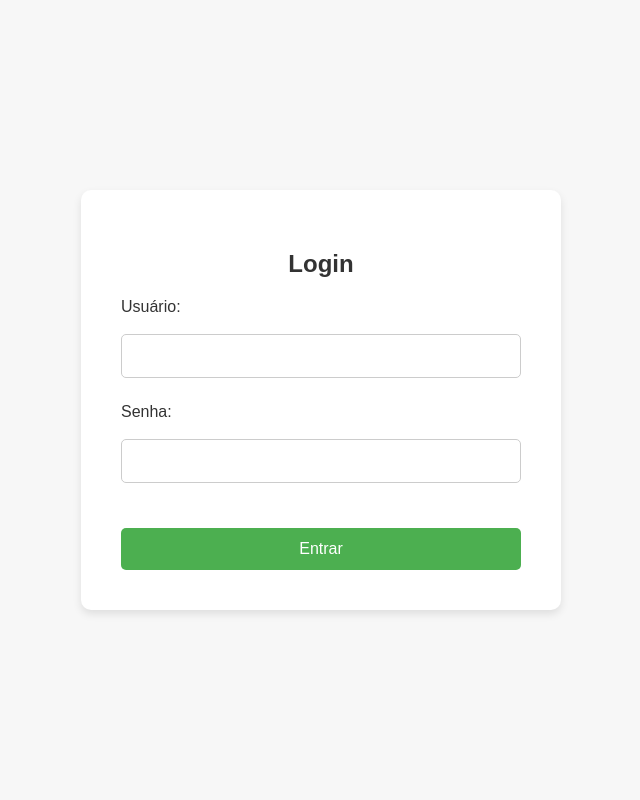
After one commit to mayren-07/Jefiinho-J-F, a Flask app: page /login in a window 1280 px wide. The commit adds this page. Shown: the whole page, without its empty margins (319-959 px from the left). Run offline with Flask 3, Linux system fonts and the light colour scheme.

Commit message:
added authentication

```diff
--- a/chatbot_project/app.py
+++ b/chatbot_project/app.py
@@ -1,6 +1,6 @@
 import logging
 import boto3
-from flask import Flask, render_template, request, jsonify
+from flask import Flask, render_template, request, jsonify, redirect, url_for, session
 from botocore.exceptions import ClientError
 import os
 from dotenv import load_dotenv
@@ -13,6 +13,12 @@ logger = logging.getLogger(__name__)
 logging.basicConfig(level=logging.INFO)
 
 app = Flask(__name__)
+
+app.secret_key = os.getenv("SECRET_KEY", "minha_chave_secreta")  # Chave secreta para a sessão
+
+# Credenciais fixas
+USERNAME = "usuario"
+PASSWORD = "aws&chat"
 
 def generate_conversation(bedrock_client, model_id, messages):
     """Envia mensagens para o modelo."""
@@ -84,11 +90,35 @@ def generate_conversation(bedrock_client, model_id, messages):
 #             text += page.extract_text()
 #     return text
 
+@app.route("/login", methods=["GET", "POST"])
+def login():
+    if request.method == "POST":
+        # Verifica as credenciais fornecidas
+        username = request.form.get("username")
+        password = request.form.get("password")
+
+        if username == USERNAME and password == PASSWORD:
+            # Autenticação bem-sucedida
+            session["authenticated"] = True
+            return redirect(url_for("home"))
+        else:
+            # Autenticação falhou
+            return render_template("login.html", error="Credenciais inválidas. Tente novamente.")
+
+    return render_template("login.html")
 
 @app.route("/")
 def home():
+    # Verifica se o usuário está autenticado
+    if not session.get("authenticated"):
+        return redirect(url_for("login"))
     return render_template("index.html")
 
+@app.route("/logout")
+def logout():
+    # Finaliza a sessão e redireciona para a página de login
+    session.pop("authenticated", None)
+    return redirect(url_for("login"))
 
 @app.route("/ask", methods=["POST"])
 def ask():
--- /dev/null
+++ b/chatbot_project/static/css/login.css
@@ -0,0 +1,77 @@
+body {
+    font-family: Arial, sans-serif;
+    background-color: #f7f7f7;
+    display: flex;
+    justify-content: center;
+    align-items: center;
+    height: 100vh;
+    margin: 0;
+}
+
+.login-container {
+    background-color: white;
+    padding: 40px;
+    border-radius: 10px;
+    box-shadow: 0 4px 8px rgba(0, 0, 0, 0.1);
+    max-width: 400px;
+    width: 100%;
+    text-align: center;
+}
+
+.login-container h2 {
+    margin-bottom: 20px;
+    font-size: 24px;
+    color: #333;
+}
+
+.login-container input[type="text"],
+.login-container input[type="password"] {
+    width: 100%;
+    padding: 12px;
+    margin: 10px 0;
+    display: inline-block;
+    border: 1px solid #ccc;
+    border-radius: 5px;
+    box-sizing: border-box;
+    font-size: 16px;
+}
+
+.login-container button {
+    background-color: #4CAF50;
+    color: white;
+    padding: 12px 20px;
+    margin-top: 20px;
+    border: none;
+    border-radius: 5px;
+    cursor: pointer;
+    font-size: 16px;
+    width: 100%;
+    transition: background-color 0.3s ease;
+}
+
+.login-container button:hover {
+    background-color: #45a049;
+}
+
+.login-container p {
+    color: red;
+    font-size: 14px;
+    margin-top: 10px;
+}
+
+.login-container label {
+    display: block;
+    text-align: left;
+    margin-bottom: 8px;
+    color: #333;
+}
+
+.login-container div {
+    margin-bottom: 15px;
+}
+
+@media screen and (max-width: 600px) {
+    .login-container {
+        padding: 20px;
+    }
+}
--- a/chatbot_project/templates/index.html
+++ b/chatbot_project/templates/index.html
@@ -11,8 +11,10 @@
         <img src="{{ url_for('static', filename='images/Jef.jpeg') }}" alt="Logo Esquerdo" class="logo">
         <h1>Hackaton - AWS Gen AI Loft</h1>
         <h3>História do Brasil até 2019</h3>
+        <a href="{{ url_for('logout') }}" style="float: right; margin: 10px;">Logout</a>
         <img src="{{ url_for('static', filename='images/AWS.png') }}" alt="Logo Direito" class="logo">
     </header>
+
     <main>
         <div id="chat-container">
             <div id="chat-box"></div>
--- /dev/null
+++ b/chatbot_project/templates/login.html
@@ -0,0 +1,28 @@
+<!DOCTYPE html>
+<html lang="pt-br">
+<head>
+    <meta charset="UTF-8">
+    <meta name="viewport" content="width=device-width, initial-scale=1.0">
+    <title>Login</title>
+    <link rel="stylesheet" href="{{ url_for('static', filename='css/login.css') }}">
+</head>
+<body>
+    <div class="login-container">
+        <h2>Login</h2>
+        <form method="POST" action="{{ url_for('login') }}">
+            <div>
+                <label for="username">Usuário:</label>
+                <input type="text" id="username" name="username" required>
+            </div>
+            <div>
+                <label for="password">Senha:</label>
+                <input type="password" id="password" name="password" required>
+            </div>
+            {% if error %}
+                <p style="color: red;">{{ error }}</p>
+            {% endif %}
+            <button type="submit">Entrar</button>
+        </form>
+    </div>
+</body>
+</html>
```
Also changed, not shown: README.md.
